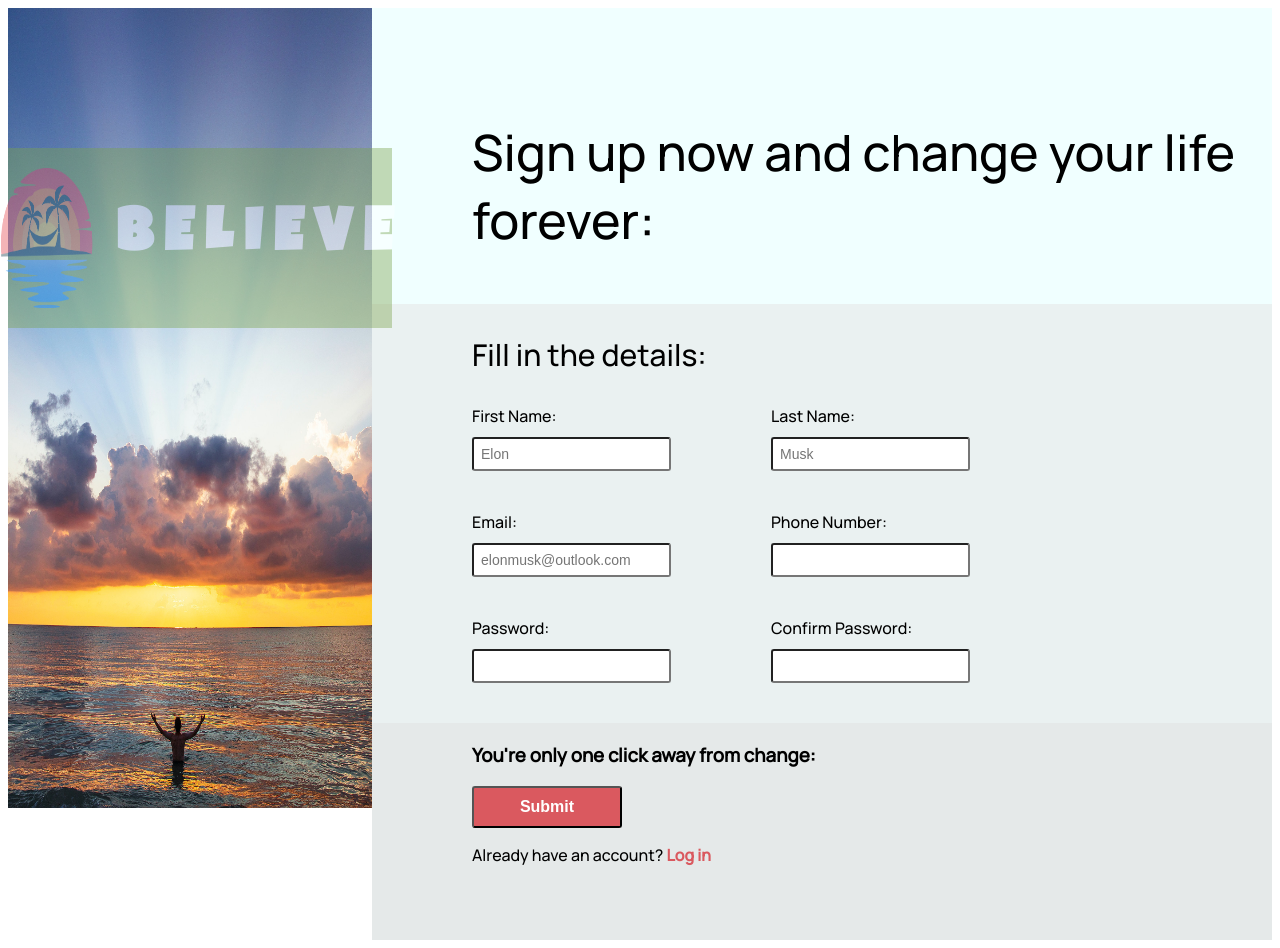
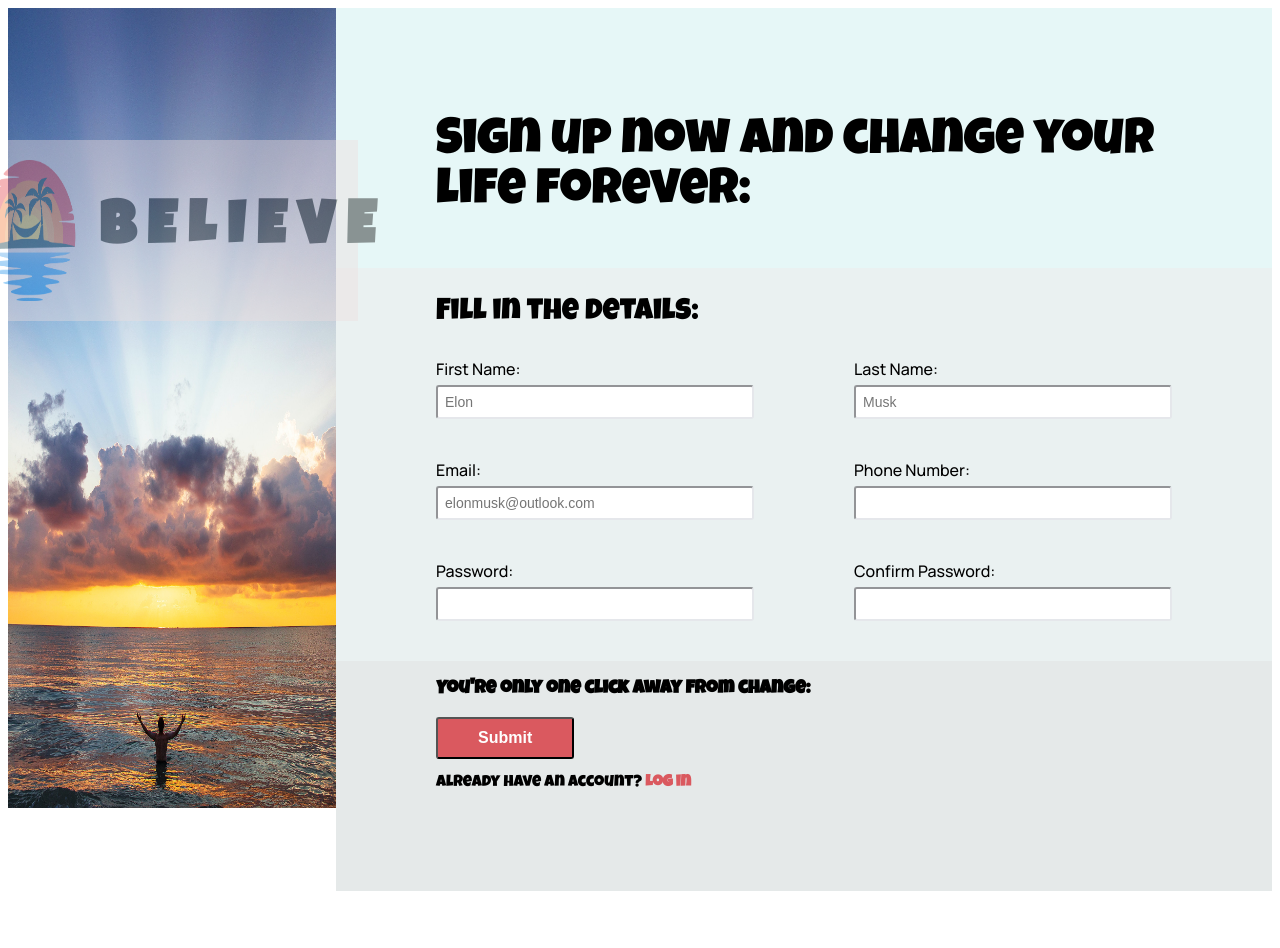
Before and after one commit to souste/sign-up-form, a plain HTML site: page index.html in a window 1280 px wide. After the commit the page ends 899 px from the top, so only its background shows below. Drawn offline with Linux system fonts and the light colour scheme.

Commit message:
applied font styling

```diff
--- a/styles.css
+++ b/styles.css
@@ -17,7 +17,7 @@
   top: 15%;
   width: 94.5%;
   display: flex;
-  background-color: rgb(123, 163, 76);
+  background-color: rgb(238, 222, 222);
   padding: 20px;
   justify-content: center;
   opacity: 0.4;
@@ -30,9 +30,10 @@
 
 .img-header {
   font-size: 60px;
-  color: white;
+  color: black;
   font-family: "Luckiest Guy", cursive;
   letter-spacing: 0.2em;
+  font-weight: bold;
 }
 
 .acknowledegment {
@@ -46,7 +47,7 @@
   display: flex;
   flex-direction: column;
   flex: 1;
-  background-color: azure;
+  background-color: rgb(230, 247, 247);
 }
 
 .caption-box {
@@ -56,7 +57,7 @@
 .caption-text {
   width: 50rem;
   font-size: 50px;
-  font-family: "Manrope", sans-serif;
+  font-family: "Luckiest Guy", cursive;
   margin-left: 100px;
 }
 
@@ -68,16 +69,8 @@
 
 .form-heading {
   font-size: 30px;
-  font-family: "Manrope", sans-serif;
+  font-family: "Luckiest Guy", cursive;
   margin-left: 100px;
-}
-
-input,
-button {
-  width: 150px;
-  padding: 0;
-  margin: 0;
-  box-sizing: border-box;
 }
 
 .first-last-name,
@@ -96,25 +89,26 @@ button {
 }
 
 label {
-  margin-bottom: 10px;
+  margin-bottom: 5px;
   font-family: "Manrope", sans-serif;
 }
 
 input {
   background-color: #ffffff;
-  width: 100%;
+  width: 300px;
   padding: 7px;
   border-radius: 3px;
   font-size: 14px;
+  border-color: #e5e7eb;
 }
 
 .button-box {
   background-color: rgb(229, 233, 233);
-  height: 217px;
+  height: 230px;
 }
 
 .button-caption {
-  font-family: "Manrope", sans-serif;
+  font-family: "Luckiest Guy", cursive;
   margin-left: 100px;
 }
 
@@ -129,7 +123,7 @@ button {
 }
 
 .link-details {
-  font-family: "Manrope", sans-serif;
+  font-family: "Luckiest Guy", cursive;
   margin-left: 100px;
 }
 
```
